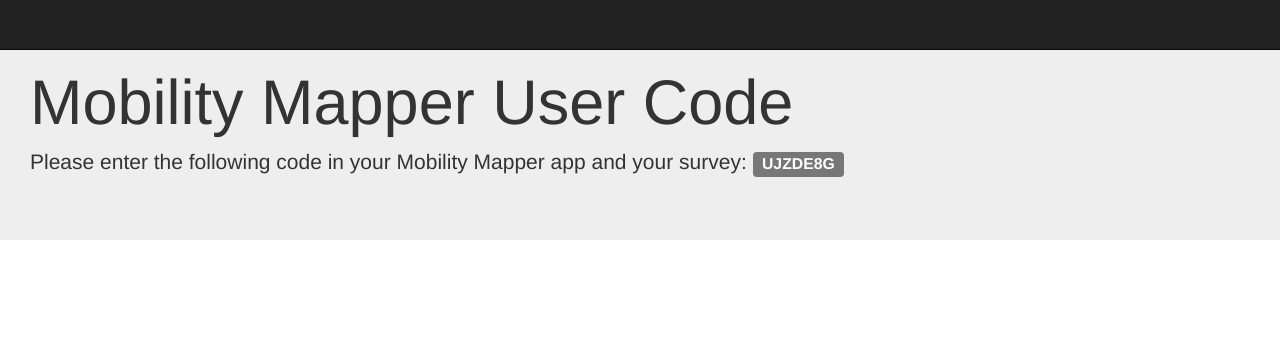
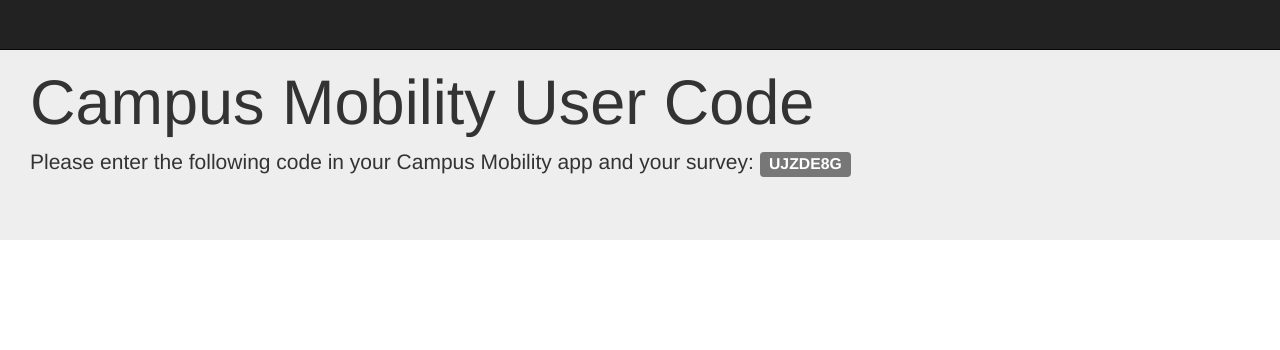
Before and after one commit to JohnPalmer/CampusMapper-server, a Django app: page / in a window 1280 px wide. Shown: the top 350 px of the page. Run offline with Django 3.2, Linux system fonts and the light colour scheme; parts of the project's set-up code (start-up, migrations or seed data) failed here and were passed over; some libraries are stand-ins or nearby versions.

Commit message:
updated user code title

```diff
--- a/tracks/templates/tracks/get_user_code.html
+++ b/tracks/templates/tracks/get_user_code.html
@@ -70,8 +70,8 @@
 
 
       <div class="jumbotron">
-        <h1>Mobility Mapper User Code</h1>
-        <p class="lead">Please enter the following code in your Mobility Mapper app and your survey: <span class="label label-default">{{ this_code }}</span></p>
+        <h1>Campus Mobility User Code</h1>
+        <p class="lead">Please enter the following code in your Campus Mobility app and your survey: <span class="label label-default">{{ this_code }}</span></p>
       </div>
 
 
```
